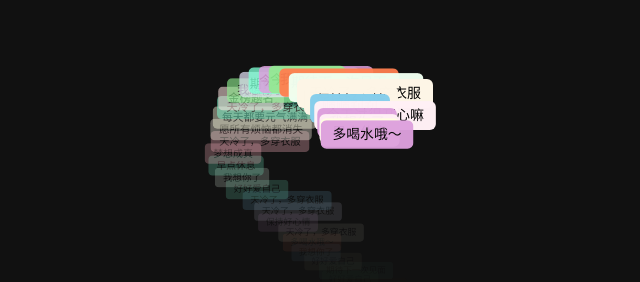
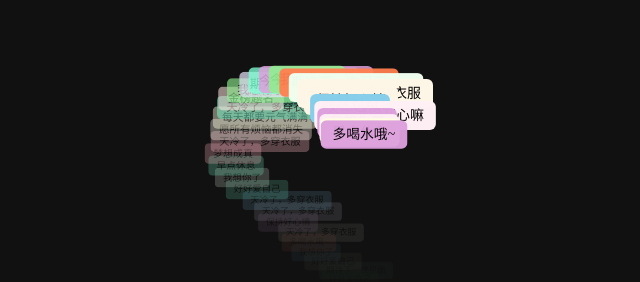
Before and after one commit to chenke2024/heart-tip, a plain HTML site: page index.html in a window 1280 px wide. Shown: the part 240-522 px from the top of the page, 320-960 px from the left. Drawn offline with Linux system fonts and the light colour scheme.

Commit message:
Fix quotes

```diff
--- a/index.html
+++ b/index.html
@@ -13,7 +13,7 @@ body{margin:0;height:100vh;overflow:hidden;background:#111;}
 <script>
 function hx(t,s=8){return s*16*Math.sin(t)**3;}
 function hy(t,s=8){return -s*(13*Math.cos(t)-5*Math.cos(2*t)-2*Math.cos(3*t)-Math.cos(4*t));}
-const tips=["多喝水哦～","保持微笑呀","每天都要元气满满","记得吃水果","保持好心情","好好爱自己","我想你了","梦想成真","期待下一次见面","金榜题名","顺顺利利","早点休息","愿所有烦恼都消失","别熬夜","今天过得开心嘛","天冷了，多穿衣服"];
+const tips=["多喝水哦~","保持微笑呀","每天都要元气满满","记得吃水果","保持好心情","好好爱自己","我想你了","梦想成真","期待下一次见面","金榜题名","顺顺利利","早点休息","愿所有烦恼都消失","别熬夜","今天过得开心嘛","天冷了，多穿衣服"];
 const colors=["lightpink","skyblue","lightgreen","lavender","lightyellow","plum","coral","bisque","aquamarine","mistyrose","honeydew","lavenderblush","oldlace"];
 const cx=innerWidth/2, cy=innerHeight/2;
 let idx=0;
```
